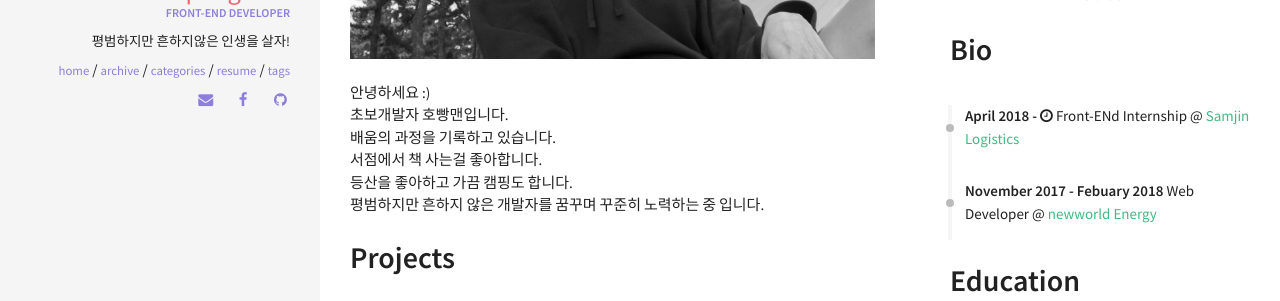
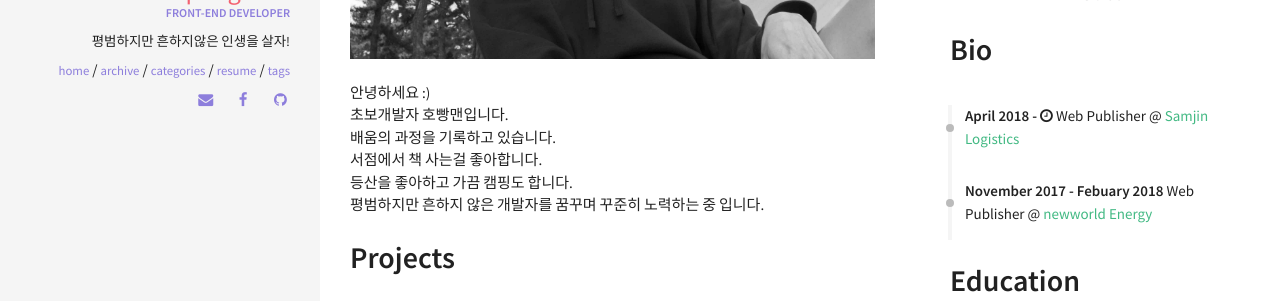
Before and after one commit to hopangman/hopangman.github.io, a Jekyll site: the page built from resume.html, in a window 1280 px wide. Shown: the part 419-720 px from the top of the page. Built offline with Jekyll 4.4.1, drawn with Linux system fonts in a browser that asks for light colours; nearby versions of some CDN libraries.

Commit message:
careers add

```diff
--- a/_data/index/careers.yml
+++ b/_data/index/careers.yml
@@ -3,9 +3,9 @@
 - name: Samjin Logistics
   link: http://www.samjinlogistics.com/
   date: April 2018 - <i class="fa fa-clock-o" aria-hidden="true" title="Until Now"></i>
-  job: Front-ENd Internship
+  job: Web Publisher
 
 - name: newworld Energy
   link: http://www.newworld-energy.com/
   date: November 2017 - Febuary 2018
-  job: Web Developer
+  job: Web Publisher
```
